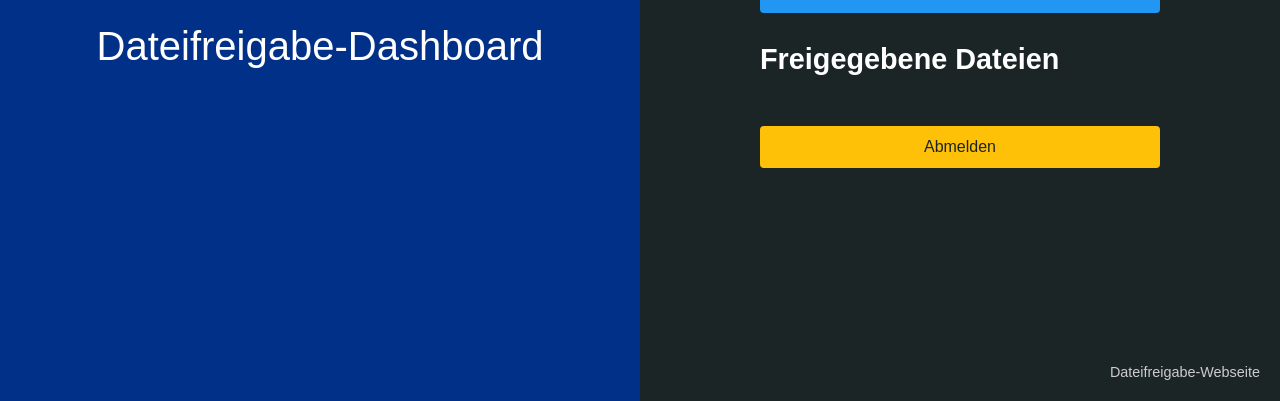
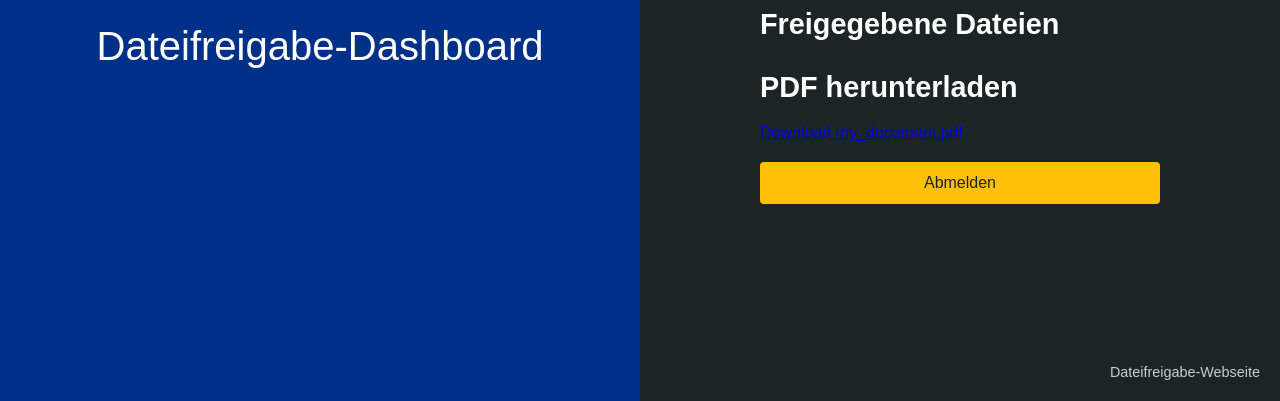
Before and after one commit to Themax10/datenfreigabetekaes, a plain HTML site: page dashboard.html in a window 1280 px wide. Shown: the part 399-800 px from the top of the page. Drawn offline with nearby package versions, Linux system fonts and the light colour scheme; sample sign-in values are in the browser's storage.

Commit message:
Update dashboard.html

```diff
--- a/dashboard.html
+++ b/dashboard.html
@@ -5,6 +5,7 @@
   <meta name="viewport" content="width=device-width, initial-scale=1.0">
   <title>Dateifreigabe - Dashboard</title>
   <link rel="stylesheet" href="style.css">
+  <script src="https://cdn.jsdelivr.net/npm/@supabase/supabase-js@2"></script>
 </head>
 <body>
   <div class="wrapper">
@@ -23,6 +24,10 @@
           <h2>Freigegebene Dateien</h2>
           <ul id="fileList"></ul>
         </div>
+        <div class="download-section">
+          <h2>PDF herunterladen</h2>
+          <a href="my_document.pdf" download>Download my_document.pdf</a>
+        </div>
         <button class="signout-btn" onclick="signOut()">Abmelden</button>
       </div>
       <footer class="footer-links">
```
